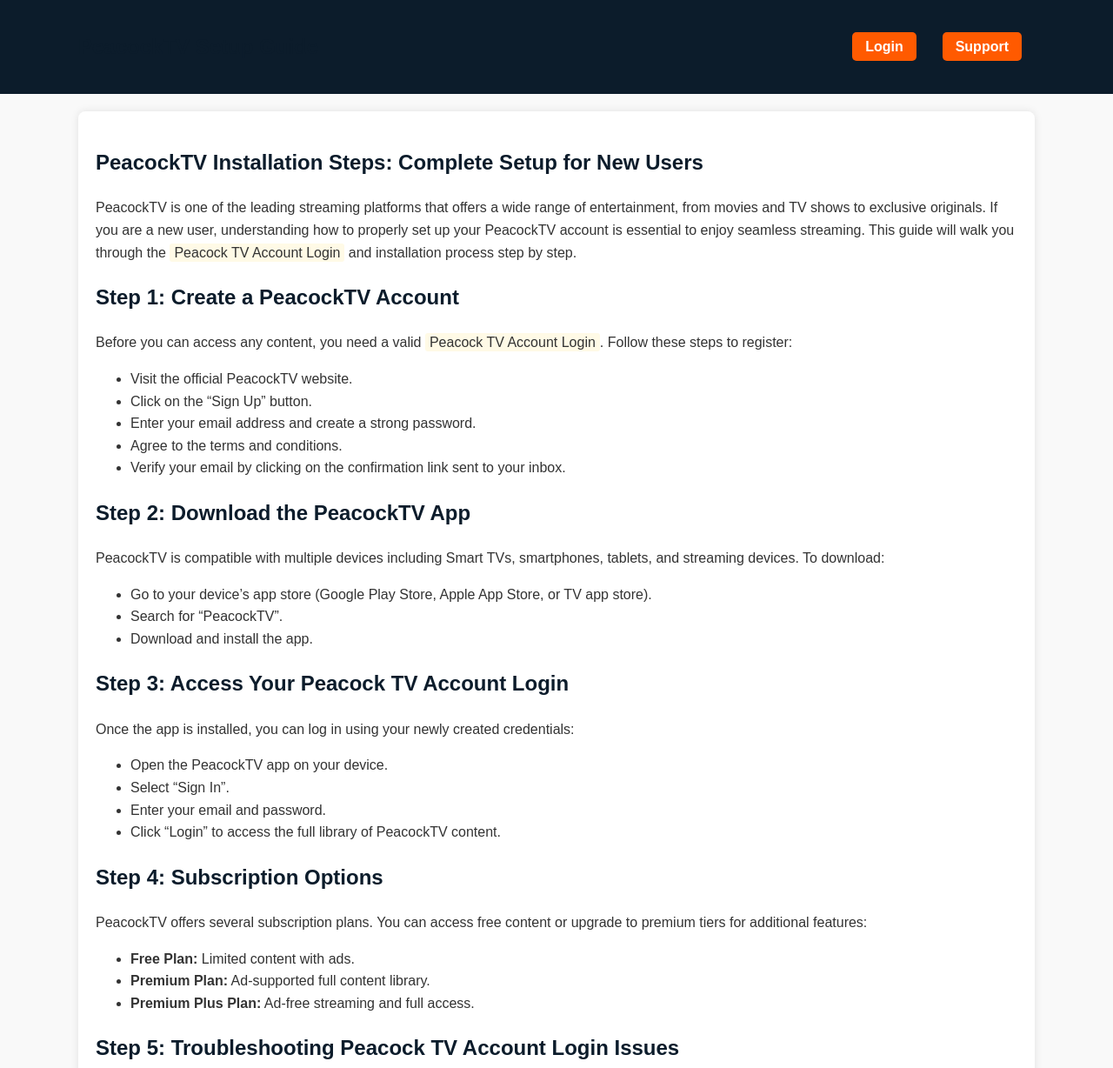
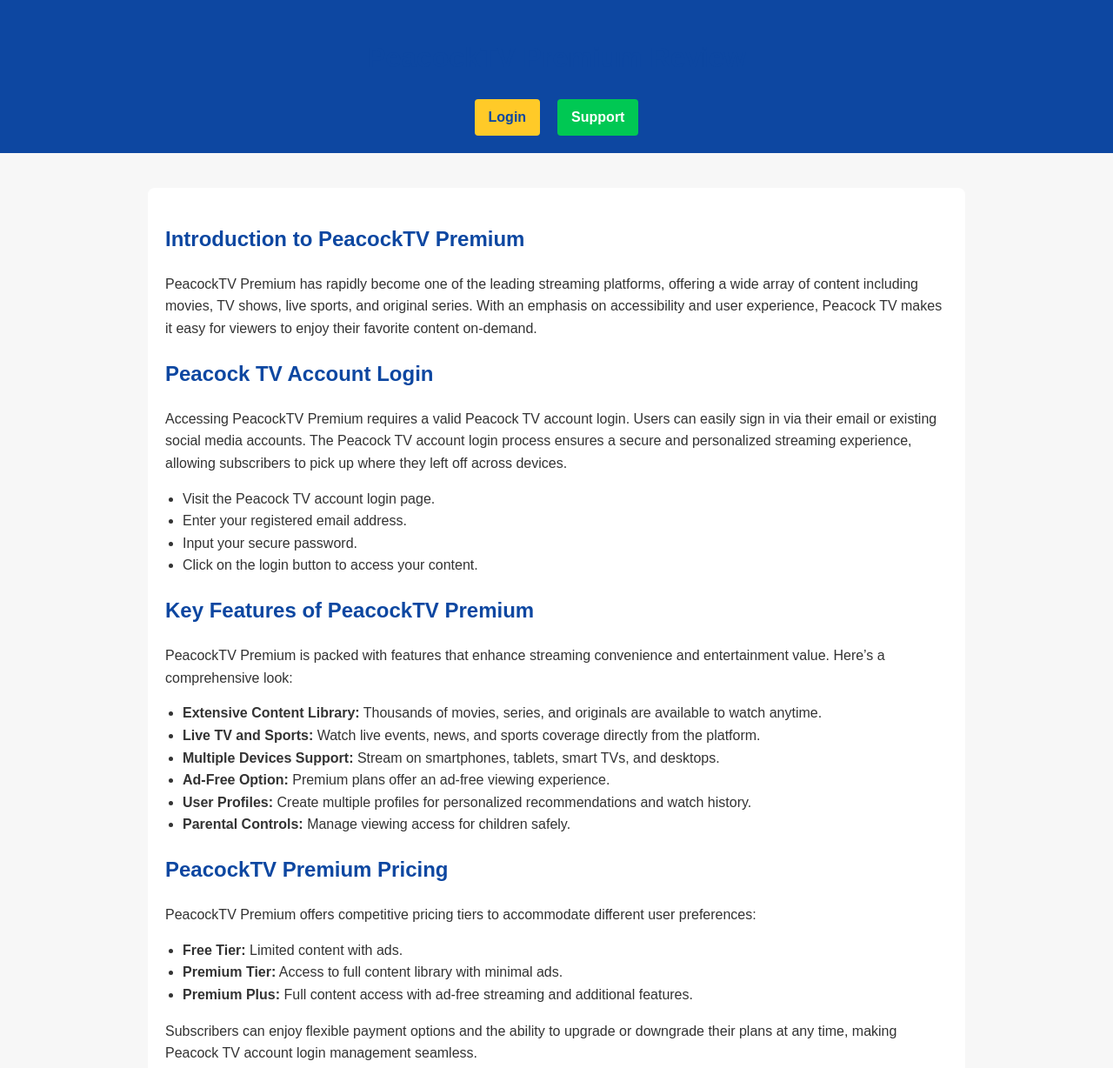
Before and after one commit to hitalsharma948-prog/peacocktvpremium, a plain HTML site: page index.html in a window 1280 px wide. Shown: the top 1228 px of the page at 87% size. Drawn offline with Linux system fonts and the light colour scheme.

Commit message:
Update index.html

```diff
--- a/index.html
+++ b/index.html
@@ -3,173 +3,152 @@
 <head>
     <meta charset="UTF-8">
     <meta name="viewport" content="width=device-width, initial-scale=1.0">
-    <meta name="title" content="PeacockTV Installation Steps: Complete Setup for New Users">
-    <meta name="description" content="Learn how to set up your PeacockTV account with our step-by-step guide. Complete installation instructions and Peacock TV Account Login help for new users.">
-    <meta name="keywords" content="Peacock TV, Peacock TV Account Login, Peacock TV Setup, PeacockTV Installation, Peacock TV Sign In, Peacock TV Registration, Peacock TV App Installation, Peacock TV Guide, Streaming Services, Peacock TV Login Help">
-    <title>PeacockTV Installation Steps: Complete Setup for New Users</title>
+    <title>PeacockTV Premium Review: Features, Pricing & Full Benefits</title>
+    <meta name="description" content="Explore our detailed PeacockTV Premium review including features, pricing, full benefits, and Peacock TV Account Login guide for seamless streaming.">
+    <meta name="keywords" content="PeacockTV Premium, Peacock TV Account Login, Peacock TV features, Peacock TV pricing, Peacock TV benefits, Peacock streaming, Peacock account, Peacock login">
     <style>
         body {
             font-family: Arial, sans-serif;
-            line-height: 1.6;
             margin: 0;
             padding: 0;
-            background-color: #f9f9f9;
+            background-color: #f7f7f7;
             color: #333;
+            line-height: 1.6;
         }
         header {
-            background-color: #0c1c2b;
+            background-color: #0d47a1;
             color: #fff;
-            padding: 15px 0;
+            padding: 20px 0;
+            text-align: center;
+            position: sticky;
+            top: 0;
+            z-index: 1000;
         }
-        .container {
-            width: 90%;
-            max-width: 1100px;
-            margin: 0 auto;
+        header nav {
+            display: flex;
+            justify-content: center;
+            align-items: center;
+            gap: 20px;
         }
-        nav {
-            display: flex;
-            justify-content: space-between;
-            align-items: center;
-        }
-        nav ul {
-            list-style: none;
-            display: flex;
-            margin: 0;
-            padding: 0;
-        }
-        nav ul li {
-            margin: 0 15px;
-        }
-        nav ul li a {
+        header nav a {
             color: #fff;
             text-decoration: none;
+            padding: 8px 16px;
+            border-radius: 4px;
+            transition: background 0.3s;
+        }
+        header nav a:hover {
+            background-color: #1565c0;
+        }
+        .login-btn {
+            background-color: #ffca28;
+            color: #0d47a1;
             font-weight: bold;
         }
-        nav ul li a.button {
-            background-color: #ff5a00;
-            padding: 8px 15px;
-            border-radius: 5px;
+        .support-btn {
+            background-color: #00c853;
+            color: #fff;
+            font-weight: bold;
+        }
+        main {
+            max-width: 900px;
+            margin: 40px auto;
+            padding: 20px;
+            background-color: #fff;
+            border-radius: 8px;
         }
         h1, h2, h3 {
-            color: #0c1c2b;
+            color: #0d47a1;
         }
-        article {
-            background-color: #fff;
-            padding: 20px;
-            margin: 20px 0;
-            border-radius: 8px;
-            box-shadow: 0 0 10px rgba(0,0,0,0.1);
+        p {
+            margin-bottom: 15px;
+        }
+        ul {
+            margin: 15px 0;
+            padding-left: 20px;
         }
         footer {
+            background-color: #0d47a1;
+            color: #fff;
             text-align: center;
-            padding: 20px;
-            background-color: #0c1c2b;
-            color: #fff;
+            padding: 15px 0;
+            margin-top: 40px;
         }
-        a.button:hover {
-            background-color: #e14b00;
-        }
-        .highlight {
-            background-color: #fffae6;
-            padding: 2px 5px;
-            border-radius: 3px;
+        .btn {
+            text-decoration: none;
+            padding: 10px 20px;
+            border-radius: 5px;
+            display: inline-block;
+            margin: 5px;
         }
     </style>
 </head>
 <body>
     <header>
-        <div class="container">
+        <h1>PeacockTV Premium Review</h1>
         <nav>
-                <div class="logo">
-                    <h2>PeacockTV Setup Guide</h2>
-                </div>
+            <a class="login-btn" href="https://peacocktvaccount.net/" target="_blank">Login</a>
+            <a class="support-btn" href="https://getchatsupport.live/" target="_blank">Support</a>
+        </nav>
+    </header>
+    <main>
+        <h2>Introduction to PeacockTV Premium</h2>
+        <p>PeacockTV Premium has rapidly become one of the leading streaming platforms, offering a wide array of content including movies, TV shows, live sports, and original series. With an emphasis on accessibility and user experience, Peacock TV makes it easy for viewers to enjoy their favorite content on-demand.</p>
+
+        <h2>Peacock TV Account Login</h2>
+        <p>Accessing PeacockTV Premium requires a valid Peacock TV account login. Users can easily sign in via their email or existing social media accounts. The Peacock TV account login process ensures a secure and personalized streaming experience, allowing subscribers to pick up where they left off across devices.</p>
         <ul>
-                    <li><a href="https://peacocktvaccount.net/" class="button">Login</a></li>
-                    <li><a href="https://getchatsupport.live/" class="button">Support</a></li>
-                </ul>
-            </nav>
-        </div>
-    </header>
-
-    <div class="container">
-        <article>
-            <h1>PeacockTV Installation Steps: Complete Setup for New Users</h1>
-            <p>PeacockTV is one of the leading streaming platforms that offers a wide range of entertainment, from movies and TV shows to exclusive originals. If you are a new user, understanding how to properly set up your PeacockTV account is essential to enjoy seamless streaming. This guide will walk you through the <span class="highlight">Peacock TV Account Login</span> and installation process step by step.</p>
-
-            <h2>Step 1: Create a PeacockTV Account</h2>
-            <p>Before you can access any content, you need a valid <span class="highlight">Peacock TV Account Login</span>. Follow these steps to register:</p>
-            <ul>
-                <li>Visit the official PeacockTV website.</li>
-                <li>Click on the “Sign Up” button.</li>
-                <li>Enter your email address and create a strong password.</li>
-                <li>Agree to the terms and conditions.</li>
-                <li>Verify your email by clicking on the confirmation link sent to your inbox.</li>
+            <li>Visit the Peacock TV account login page.</li>
+            <li>Enter your registered email address.</li>
+            <li>Input your secure password.</li>
+            <li>Click on the login button to access your content.</li>
         </ul>
 
-            <h2>Step 2: Download the PeacockTV App</h2>
-            <p>PeacockTV is compatible with multiple devices including Smart TVs, smartphones, tablets, and streaming devices. To download:</p>
+        <h2>Key Features of PeacockTV Premium</h2>
+        <p>PeacockTV Premium is packed with features that enhance streaming convenience and entertainment value. Here’s a comprehensive look:</p>
         <ul>
-                <li>Go to your device’s app store (Google Play Store, Apple App Store, or TV app store).</li>
-                <li>Search for “PeacockTV”.</li>
-                <li>Download and install the app.</li>
+            <li><strong>Extensive Content Library:</strong> Thousands of movies, series, and originals are available to watch anytime.</li>
+            <li><strong>Live TV and Sports:</strong> Watch live events, news, and sports coverage directly from the platform.</li>
+            <li><strong>Multiple Devices Support:</strong> Stream on smartphones, tablets, smart TVs, and desktops.</li>
+            <li><strong>Ad-Free Option:</strong> Premium plans offer an ad-free viewing experience.</li>
+            <li><strong>User Profiles:</strong> Create multiple profiles for personalized recommendations and watch history.</li>
+            <li><strong>Parental Controls:</strong> Manage viewing access for children safely.</li>
         </ul>
 
-            <h2>Step 3: Access Your Peacock TV Account Login</h2>
-            <p>Once the app is installed, you can log in using your newly created credentials:</p>
+        <h2>PeacockTV Premium Pricing</h2>
+        <p>PeacockTV Premium offers competitive pricing tiers to accommodate different user preferences:</p>
         <ul>
-                <li>Open the PeacockTV app on your device.</li>
-                <li>Select “Sign In”.</li>
-                <li>Enter your email and password.</li>
-                <li>Click “Login” to access the full library of PeacockTV content.</li>
+            <li><strong>Free Tier:</strong> Limited content with ads.</li>
+            <li><strong>Premium Tier:</strong> Access to full content library with minimal ads.</li>
+            <li><strong>Premium Plus:</strong> Full content access with ad-free streaming and additional features.</li>
+        </ul>
+        <p>Subscribers can enjoy flexible payment options and the ability to upgrade or downgrade their plans at any time, making Peacock TV account login management seamless.</p>
+
+        <h2>Benefits of PeacockTV Premium</h2>
+        <p>Choosing PeacockTV Premium comes with multiple advantages:</p>
+        <ul>
+            <li><strong>High-Quality Streaming:</strong> HD and 4K streaming options for select content.</li>
+            <li><strong>Exclusive Originals:</strong> Access to original movies and TV series exclusive to PeacockTV.</li>
+            <li><strong>On-Demand Flexibility:</strong> Watch shows and movies anytime, anywhere.</li>
+            <li><strong>Personalized Recommendations:</strong> AI-driven suggestions based on your viewing habits.</li>
+            <li><strong>Seamless Multi-Device Access:</strong> Enjoy the same Peacock TV account login on multiple devices.</li>
         </ul>
 
-            <h2>Step 4: Subscription Options</h2>
-            <p>PeacockTV offers several subscription plans. You can access free content or upgrade to premium tiers for additional features:</p>
+        <h2>How to Manage Your Peacock TV Account</h2>
+        <p>Once logged in, managing your PeacockTV Premium account is straightforward. Users can:</p>
         <ul>
-                <li><strong>Free Plan:</strong> Limited content with ads.</li>
-                <li><strong>Premium Plan:</strong> Ad-supported full content library.</li>
-                <li><strong>Premium Plus Plan:</strong> Ad-free streaming and full access.</li>
+            <li>Update account information including email and password.</li>
+            <li>Manage subscription plans and payment details.</li>
+            <li>Set up parental controls and content restrictions.</li>
+            <li>Track watch history and personalize recommendations.</li>
         </ul>
 
-            <h2>Step 5: Troubleshooting Peacock TV Account Login Issues</h2>
-            <p>Many users face issues during <span class="highlight">Peacock TV Account Login</span>. Common fixes include:</p>
-            <ul>
-                <li>Ensure you are using the correct email and password.</li>
-                <li>Reset your password if you forgot it.</li>
-                <li>Clear your browser cache or app data.</li>
-                <li>Update the PeacockTV app to the latest version.</li>
-                <li>Check your internet connection for stability.</li>
-            </ul>
-
-            <h2>Step 6: Setting Up on Multiple Devices</h2>
-            <p>PeacockTV supports multiple devices. To set up on additional devices:</p>
-            <ul>
-                <li>Install the PeacockTV app on your new device.</li>
-                <li>Open the app and select “Sign In”.</li>
-                <li>Enter your existing <span class="highlight">Peacock TV Account Login</span> credentials.</li>
-                <li>Enjoy synchronized content across all devices.</li>
-            </ul>
-
-            <h2>Step 7: Explore PeacockTV Features</h2>
-            <p>Once logged in, you can enjoy:</p>
-            <ul>
-                <li>Exclusive Peacock Originals</li>
-                <li>Live sports streaming</li>
-                <li>On-demand movies and TV series</li>
-                <li>Personalized watchlists and recommendations</li>
-            </ul>
-
-            <h2>Step 8: Accessing Customer Support</h2>
-            <p>If you encounter technical difficulties, PeacockTV offers support. You can reach them directly via the “Support” button in the header, or visit <span class="highlight">https://getchatsupport.live/</span> for assistance.</p>
-
         <h2>Conclusion</h2>
-            <p>Setting up your PeacockTV account is straightforward with this guide. By following the steps for installation, <span class="highlight">Peacock TV Account Login</span>, and subscription management, you can enjoy a smooth streaming experience across all your devices. Remember, consistent updates and proper login credentials are key to uninterrupted access to PeacockTV’s vast entertainment library.</p>
-            <p>For quick login access, always use the official <span class="highlight">Peacock TV Account Login</span> page at <span class="highlight">https://peacocktvaccount.net/</span>.</p>
-        </article>
-    </div>
-
+        <p>PeacockTV Premium offers a comprehensive entertainment package with high-quality content, flexible pricing, and features designed to enhance the streaming experience. Whether you are a casual viewer or a dedicated binge-watcher, creating a Peacock TV account login ensures uninterrupted access to movies, series, sports, and more.</p>
+        <p>With easy login, multi-device support, and a variety of subscription options, PeacockTV Premium is a top choice for anyone seeking a modern, user-friendly streaming platform.</p>
+    </main>
     <footer>
-        <p>&copy; 2025 PeacockTV Setup Guide. All Rights Reserved.</p>
+        &copy; 2025 PeacockTV Premium Review. All rights reserved.
     </footer>
 </body>
 </html>
```
Lines whose indentation alone changed are shown as unchanged.
